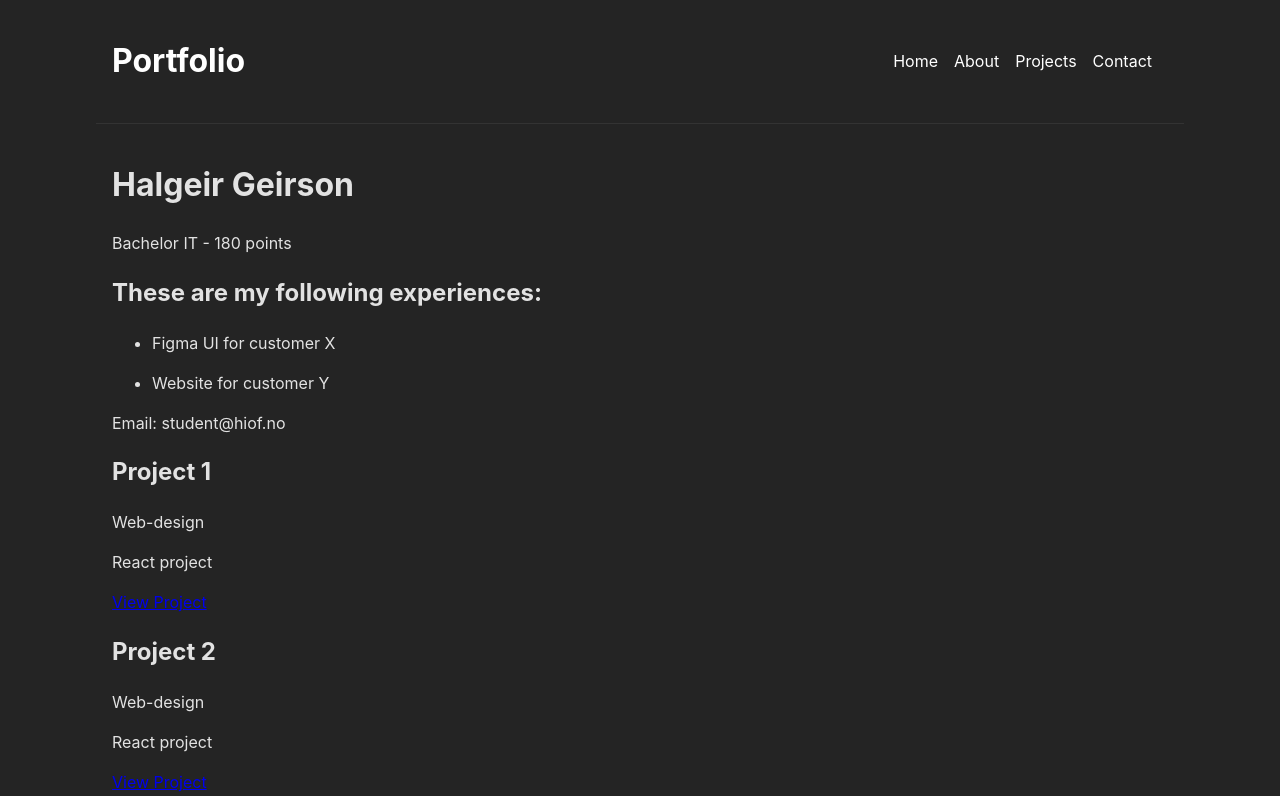
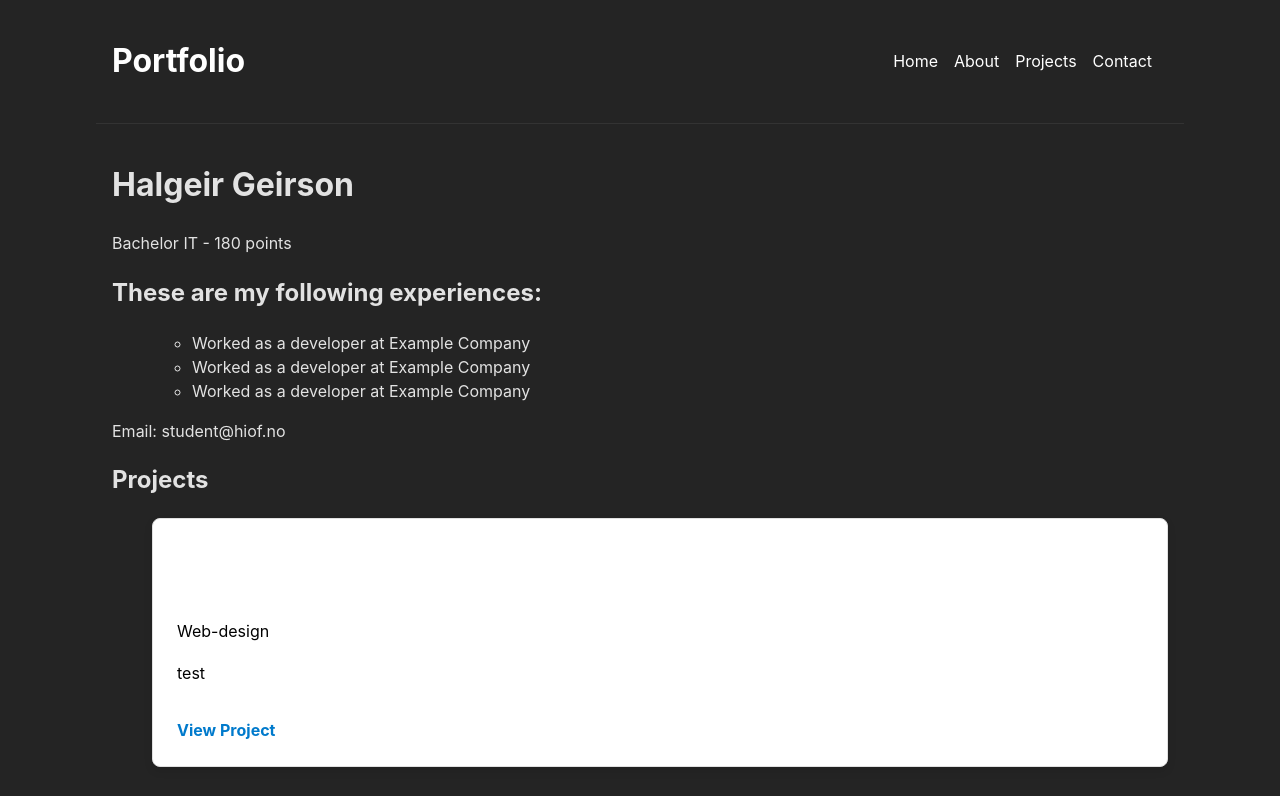
Before and after one commit to esoerum/portfolio, a React (Vite) app in the folder frontend/: page / in a window 1280 px wide. Shown: the top 796 px of the page. Built offline with nearby package versions, Linux system fonts and the light colour scheme.

Commit message:
Some fixes

```diff
--- a/frontend/src/App.tsx
+++ b/frontend/src/App.tsx
@@ -3,33 +3,38 @@ import Header from "./components/Header";
 import Experiences from "./components/Experiences";
 import {Contact} from "./components/Contact";
 import Project from "./components/Project";
+import { ProjectProps } from './components/types';
+import Projects from './components/Projects';
 
 function App() {
   const student = 'Halgeir Geirson'
   const degree = 'Bachelor IT'
   const points = 180
-  const experienceOne = 'Figma UI for customer X'
-  const experienceTwo = 'Website for customer Y'
+  const experiences = [
+    { id: 1, description: 'Worked as a developer at Example Company' },
+    { id: 2, description: 'Worked as a developer at Example Company' },
+    { id: 3, description: 'Worked as a developer at Example Company' },
+  ]
   const email = 'student@hiof.no'
   //Project-example
-  const projectTitle = 'Project 1';
-  const projectTitleTwo = "Project 2";
-  const projectTitleThree = "Project 3";
-  const projectTitleFour = "Project 4";
-  const projectCategory = 'Web-design';
-  const projectDescription = 'React project';
-  const projectUrl = 'https://www.example.com';
+  const projects: ProjectProps[] = [
+    { title: "Test", category: "Web-design", description: "test", url:"www.example.com"}
+  ]
+  // const projectTitle = 'Project 1';
+  // const projectTitleTwo = "Project 2";
+  // const projectTitleThree = "Project 3";
+  // const projectTitleFour = "Project 4";
+  // const projectCategory = 'Web-design';
+  // const projectDescription = 'React project';
+  // const projectUrl = 'https://www.example.com';
 
 
   return (
     <>
       <Header student={student} degree={degree} points={points} />
-      <Experiences experienceOne={experienceOne} experienceTwo={experienceTwo}/>
+      <Experiences experiences= {experiences}/>
       <Contact email={email} />
-      <Project title={projectTitle} category={projectCategory} description={projectDescription} url={projectUrl} />
-      <Project title={projectTitleTwo} category={projectCategory} description={projectDescription} url={projectUrl} />
-      <Project title={projectTitleThree} category={projectCategory} description={projectDescription} url={projectUrl} />
-      <Project title={projectTitleFour} category={projectCategory} description={projectDescription} url={projectUrl} />
+      <Projects projects={projects}/>
     </>
   )
 }
--- a/frontend/src/components/Experience.tsx
+++ b/frontend/src/components/Experience.tsx
@@ -1,10 +1,10 @@
 import { ExperienceProps } from './types';
 
 export default function Experience(props: ExperienceProps) {
-    const { description } = props;
+    const { id, description } = props;
       return (
-        <>
-          <p>{description}</p>
-        </>
+        <ul>
+          <li>{description}</li>
+        </ul>
       )
     }
--- a/frontend/src/components/Experiences.tsx
+++ b/frontend/src/components/Experiences.tsx
@@ -1,20 +1,17 @@
-import { ExperiencesProps } from './types';
+import { ExperiencesProps, ExperienceProps } from './types';
 import Experience from './Experience';
 
 
 
   export default function Experiences(props: ExperiencesProps) {
-    const { experienceOne, experienceTwo } = props;
+    const { experiences } = props;
     return (
       <section>
         <h2>These are my following experiences:</h2>
         <ul>
-            <li>
-                <Experience description={experienceOne} />
-            </li>
-            <li>
-                <Experience description ={experienceTwo}/>
-            </li>
+          {experiences.map((experience: ExperienceProps) => (
+            <Experience key={experience.id} description={experience.description} />
+          ))}
         </ul>
       </section>
     )
--- a/frontend/src/components/Project.tsx
+++ b/frontend/src/components/Project.tsx
@@ -3,11 +3,11 @@ import { ProjectProps } from './types';
 export default function Project(props: ProjectProps) {
     const { title, category, description, url } = props
     return (
-       <div>
+       <article className='project'>
            <h2>{title}</h2>
            <p>{category}</p>
            <p>{description}</p>
            <a href={url}>View Project</a>
-       </div>
+       </article>
     )
 }
--- a/frontend/src/components/Projects.tsx
+++ b/frontend/src/components/Projects.tsx
@@ -1,11 +1,16 @@
 import Project from './Project';
-import { ProjectProps } from './types';
+import { ProjectProps, ProjectsProps } from './types';
 
-export default function Projects (props: ProjectProps) {
-    const { title, category, description, url } = props;
+export default function Projects (props: ProjectsProps) {
+    const { projects = [] } = props;
     return (
-        <>
-        <Project title={title} category={category} description={description} url={url} />
-        </>
+        <section>
+            <h2>Projects</h2>
+            <ul>
+                {projects.map((project: ProjectProps) => (
+                    <Project key={project.id} title={project.title} category={project.category} description={project.description} url={project.url} />
+                ))}
+            </ul>
+        </section>
     )
 }
```
Also changed, not shown: frontend/src/components/types.ts (+6 -3 lines).
